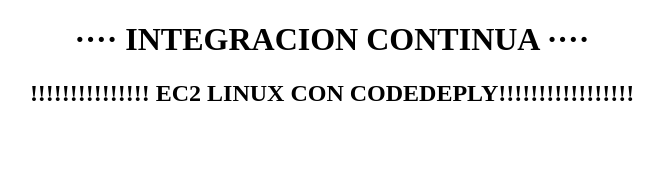
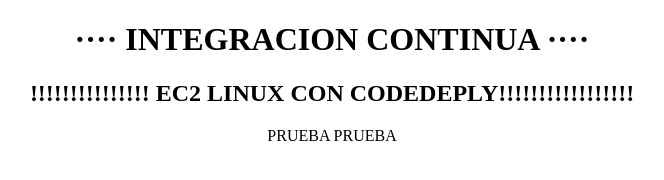
Before and after one commit to ezequielmasi/git-test-php-ci, a plain HTML site: page index.html in a window 1280 px wide. Shown: the whole page, without its empty margins (308-972 px from the left). Drawn offline with Linux system fonts and the light colour scheme.

Commit message:
Modifico index

```diff
--- a/index.html
+++ b/index.html
@@ -13,6 +13,7 @@
   <div align="center">
     <h1>···· INTEGRACION CONTINUA ····</h1>
     <h2>!!!!!!!!!!!!!!! EC2 LINUX CON CODEDEPLY!!!!!!!!!!!!!!!!!</h2>
+    <p> PRUEBA PRUEBA </p>
   </div>
 </body>
 </html>
```
